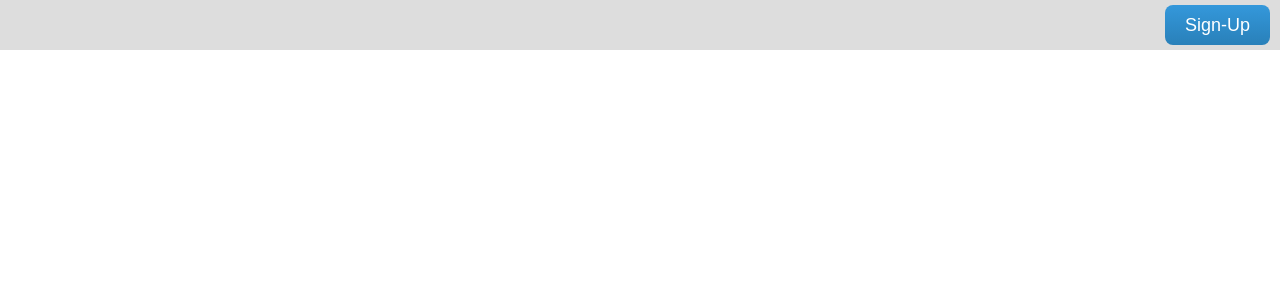
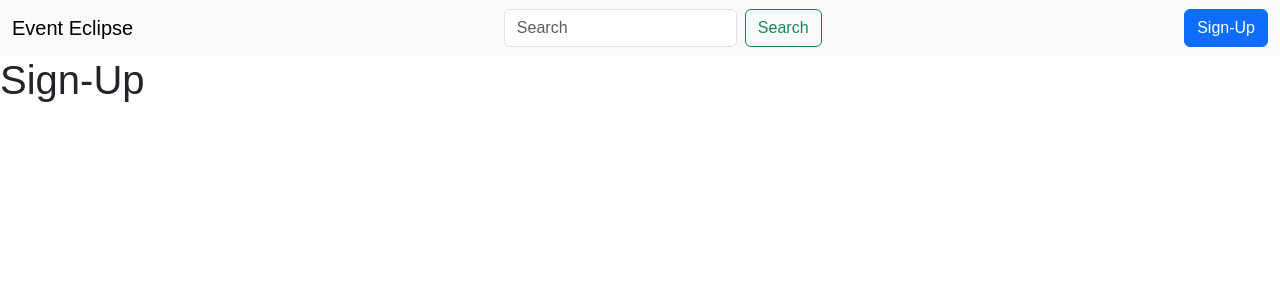
Before and after one commit to Tim-Alpha/Event-Eclipse-Frontend, a React (Create React App) app: page /auth in a window 1280 px wide. Shown: the top 300 px of the page. Built offline with nearby package versions, Linux system fonts and the light colour scheme.

Commit message:
update: add bootstrap dummy header

```diff
--- a/src/components/Header.js
+++ b/src/components/Header.js
@@ -1,25 +1,91 @@
-import React, { useState } from "react";
-import { useNavigate } from "react-router";
+import React, { useState, useEffect } from "react";
+import { useNavigate, Link } from "react-router-dom";
 
 const Header = () => {
-    const [loginBtn, setLoginBtn] = useState('Sign-Up')
+    const [loginBtn, setLoginBtn] = useState('Sign-Up');
     const navigate = useNavigate();
+    const [isMobile, setIsMobile] = useState(false);
+
+    useEffect(() => {
+        const handleResize = () => {
+            setIsMobile(window.innerWidth <= 550);
+        };
+
+        handleResize(); // Call it initially to set isMobile
+        window.addEventListener('resize', handleResize);
+
+        return () => {
+            window.removeEventListener('resize', handleResize);
+        };
+    }, []);
 
     const onSignUp = () => {
         navigate('/auth');
-        setLoginBtn('login')
-    }
+        setLoginBtn('Login');
+    };
+
     return (
         <>
-            <div className="header_container">
-                <div className="header_logo_container"></div>
-                <div className="header_btn_container">
-                    <button className="login_btn" onClick={onSignUp}>{loginBtn}</button>
+            {isMobile ? (
+                <nav className="navbar bg-body-tertiary fixed-top">
+                    <div className="container-fluid">
+                        <Link className="navbar-brand" to="#">Event Eclipse</Link> {/* Use Link instead of a */}
+                        <button className="navbar-toggler" type="button" data-bs-toggle="offcanvas" data-bs-target="#offcanvasNavbar" aria-controls="offcanvasNavbar" aria-label="Toggle navigation">
+                            <span className="navbar-toggler-icon"></span>
+                        </button>
+                    </div>
+                </nav>
+            ) : (
+                <nav className="navbar bg-body-tertiary">
+                    <div className="container-fluid">
+                        <Link className="navbar-brand" to="#">Event Eclipse</Link> {/* Use Link instead of a */}
+                        <form className="d-flex" role="search">
+                            <input className="form-control me-2" type="search" placeholder="Search" aria-label="Search" />
+                            <button className="btn btn-outline-success" type="submit">Search</button>
+                        </form>
+                        <button className="btn btn-primary ms-2" onClick={onSignUp}>{loginBtn}</button>
+                    </div>
+                </nav>
+            )}
+
+            <div className="offcanvas offcanvas-end" tabIndex="-1" id="offcanvasNavbar" aria-labelledby="offcanvasNavbarLabel">
+                <div className="offcanvas-header">
+                    <h5 className="offcanvas-title" id="offcanvasNavbarLabel">Offcanvas</h5>
+                    <button type="button" className="btn-close" data-bs-dismiss="offcanvas" aria-label="Close"></button>
+                </div>
+                <div className="offcanvas-body">
+                    <ul className="navbar-nav justify-content-end flex-grow-1 pe-3">
+                        <li className="nav-item">
+                            <Link className="nav-link active" aria-current="page" to="#">Home</Link> {/* Use Link instead of a */}
+                        </li>
+                        <li className="nav-item">
+                            <Link className="nav-link" to="#">Link</Link> {/* Use Link instead of a */}
+                        </li>
+                        <li className="nav-item dropdown">
+                            <Link className="nav-link dropdown-toggle" to="#" role="button" data-bs-toggle="dropdown" aria-expanded="false"> {/* Use Link instead of a */}
+                                Dropdown
+                            </Link>
+                            <ul className="dropdown-menu">
+                                <li><Link className="dropdown-item" to="#">Action</Link></li> {/* Use Link instead of a */}
+                                <li><Link className="dropdown-item" to="#">Another action</Link></li> {/* Use Link instead of a */}
+                                <li>
+                                    <hr className="dropdown-divider" />
+                                </li>
+                                <li><Link className="dropdown-item" to="#">Something else here</Link></li> {/* Use Link instead of a */}
+                            </ul>
+                        </li>
+                    </ul>
+                    <form className="d-flex mt-3" role="search">
+                        <input className="form-control me-2" type="search" placeholder="Search" aria-label="Search" />
+                        <button className="btn btn-outline-success" type="submit">Search</button>
+                    </form>
+                    <div className="w-90 mx-auto mt-3"> {/* Style to make the button 90% width and center it */}
+                        <button className="btn btn-outline-success w-100" onClick={onSignUp}>{loginBtn}</button>
+                    </div>
                 </div>
             </div>
-
         </>
-    )
-}
+    );
+};
 
 export default Header;
```
